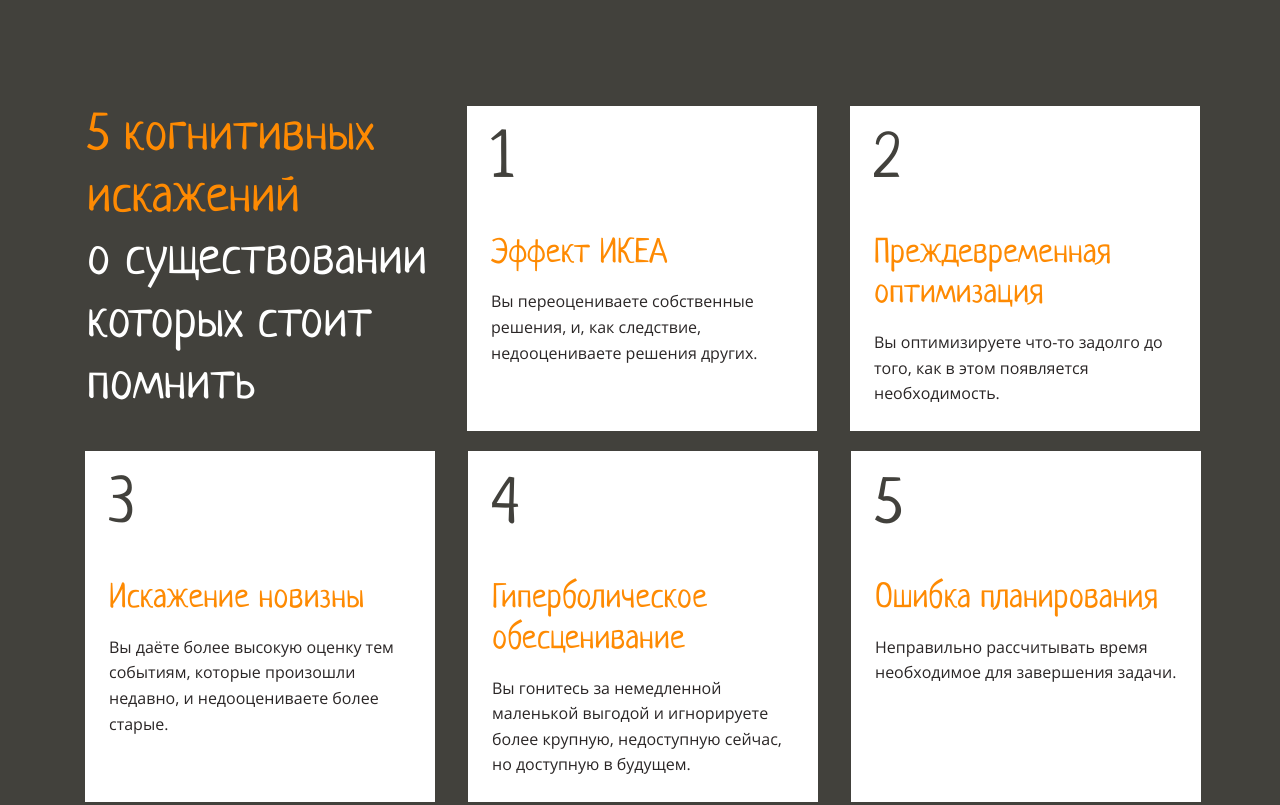
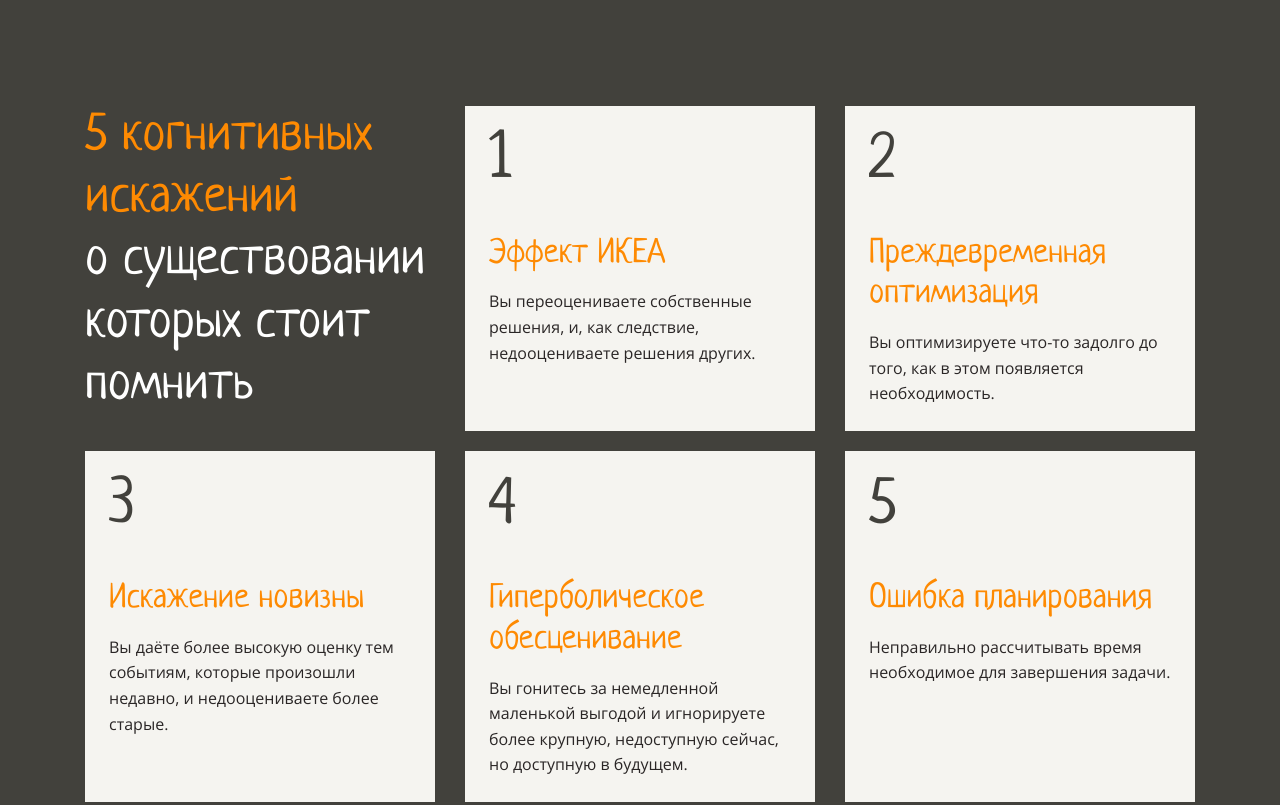
Before and after one commit to dovlin-m/layout-designer-project-lvl1, a website: page src/index.html in a window 1280 px wide. Shown: the part 1813-2618 px from the top of the page. Drawn offline with Linux system fonts and the light colour scheme.

Commit message:
changes nav section

```diff
--- a/src/index.html
+++ b/src/index.html
@@ -49,7 +49,7 @@
         </div>
     </main>
     <main id="navigation" class="padding-top-100 background-primary-dark margin-top">
-      <nav class="container">
+      <nav class="container margin-bottom">
         <div class='box'>
           <div class='block-header'>
             <h2 class="text-nav color-white font-size-52">
--- a/src/styles/style.css
+++ b/src/styles/style.css
@@ -210,7 +210,7 @@ body {
 .padding-top-100 {
 
   padding-top: 100px;
-  padding-bottom: -20px;
+  padding-bottom: -40px;
 }
 
 .box {
@@ -220,7 +220,6 @@ body {
 }
 .block {
   flex: 1 1 auto;
-  margin: 0 3px;
   padding: 24px;
 }
 
@@ -231,15 +230,21 @@ body {
 .block {
 
   width: 302px;
-  background: var(--white);
+  background: var(--ligth);
   margin-left: 30px;
   cursor: pointer;
 }
 
+.margin-bottom {
+
+  margin-bottom: -20px;
+}
+
 .block-header {
 
+  width: 350px;
   flex: 1 1 auto;
-  margin-left: 20px;
+  margin-left: 30px;
 }
 
 .font-size-52 {
@@ -265,12 +270,6 @@ body {
 .color-dark {
 
   color: var(--dark);
-}
-
-.text-nav {
-
-  width: 350px;
-  margin-left: 12px;
 }
 
 .number {
```
